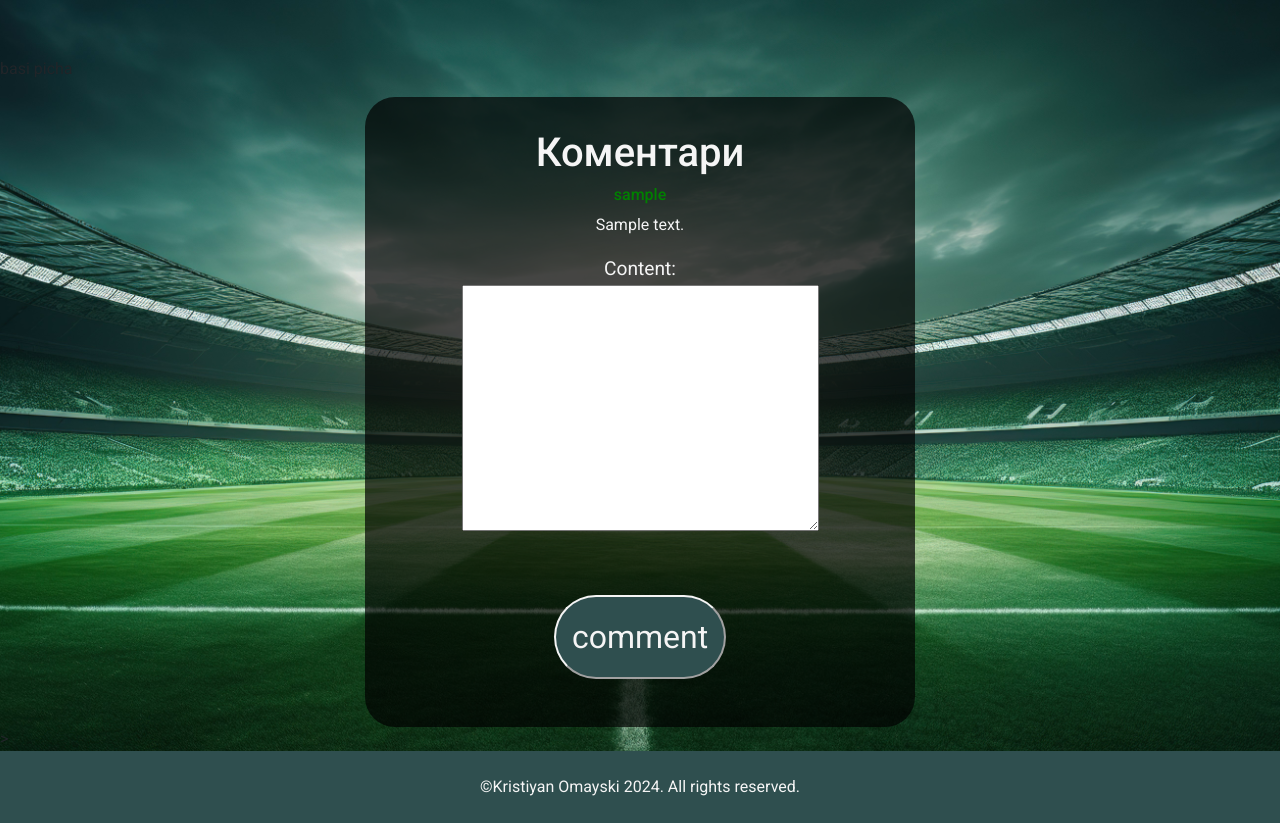
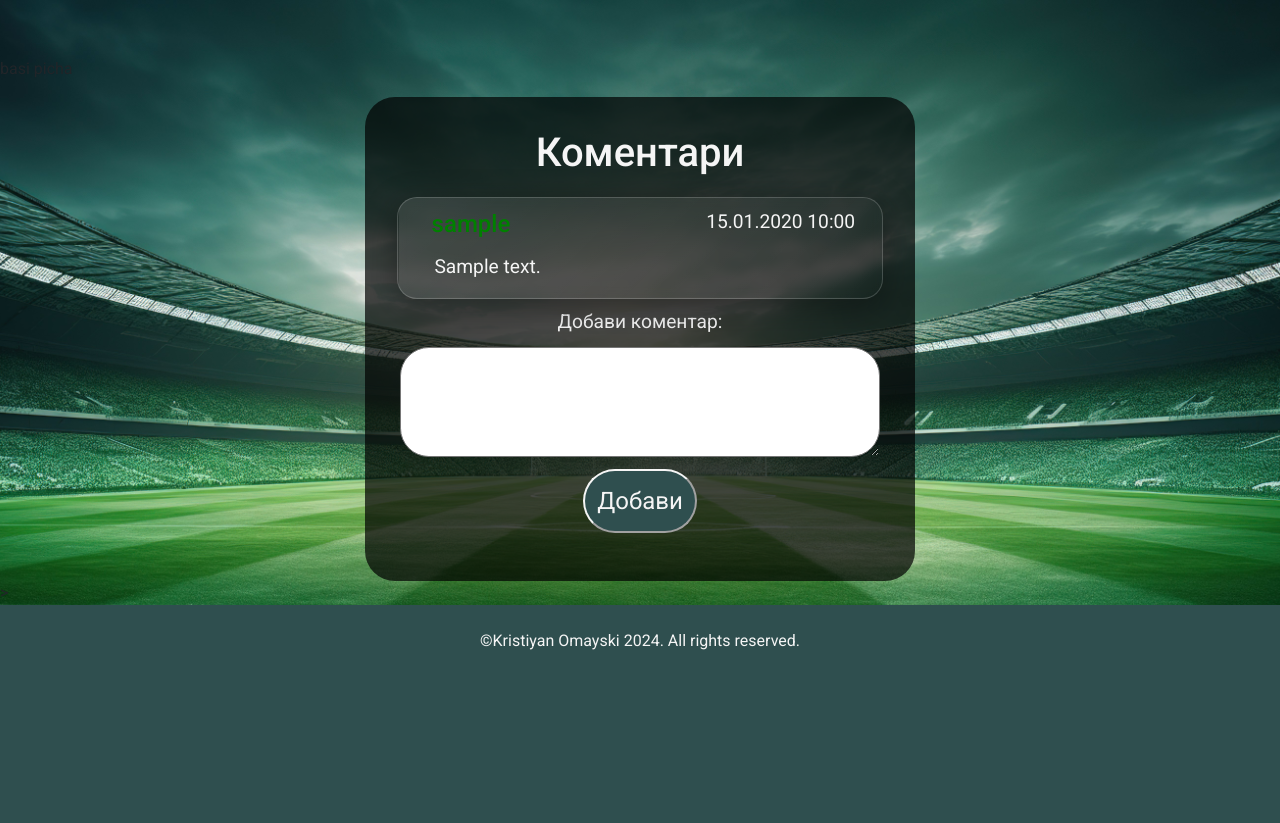
Before and after one commit to Omayski13/Coach_app, a Django app: page /drills/1/details/ in a window 1280 px wide. Shown: the part 1604-2427 px from the top of the page. After the commit the page ends 2254 px from the top, so only its background shows below. Run offline with Django 5.2, Linux system fonts and the light colour scheme; tables that the repository leaves empty hold one stand-in row (values such as "Sample post"); some libraries are stand-ins or nearby versions.

Commit message:
fix: updated template for drills details and fixed comments in it

```diff
--- a/coach_app/comments/forms.py
+++ b/coach_app/comments/forms.py
@@ -1,5 +1,6 @@
 from django import forms
 
+from coach_app.comments.mixins import CommentTextsMixin
 from coach_app.comments.models import Comment
 
 
@@ -9,5 +10,5 @@ class BaseCommentForm(forms.ModelForm):
         fields = ('content',)
 
 
-class CommentAddForm(BaseCommentForm):
+class CommentAddForm(CommentTextsMixin,BaseCommentForm):
     pass
--- /dev/null
+++ b/coach_app/comments/mixins.py
@@ -0,0 +1,9 @@
+class CommentTextsMixin():
+    def __init__(self, *args, **kwargs):
+        super().__init__(*args, **kwargs)
+
+        self.fields['content'].required = True
+        self.fields['content'].label = "Добави коментар"
+        self.fields['content'].widget.attrs.update({
+            'class': 'wide-input-comments'
+        })
--- a/coach_app/comments/models.py
+++ b/coach_app/comments/models.py
@@ -12,7 +12,7 @@ class Comment(CreatedAtMixin):
         indexes = [
             models.Index(fields=['created_at']),
         ]
-        ordering = ['-created_at']
+        ordering = ['created_at']
 
     to_drill = models.ForeignKey(
         to=Drill,
--- a/static/style/drills.css
+++ b/static/style/drills.css
@@ -216,14 +207,87 @@ div.container-drills{
     background-color: darkslategrey;
 
     text-decoration: none;
-    font-size: 1.2em; /* Adjust font size if needed */
+    font-size: 1.2em;
     padding: 0.5em 1em;
-    border: 1px solid whitesmoke; /* Optional: Add a border for styling */
-    border-radius: 1.5em; /* Optional: Add rounded corners */
-    transition: background-color 0.3s ease; /* Optional: Add hover effect */
+    border: 1px solid whitesmoke;
+    border-radius: 1.5em;
+    transition: background-color 0.3s ease;
 }
 
 .no-drills-link:hover {
     background-color: whitesmoke;
-    color: black; /* Invert colors on hover */
+    color: black;
 }
+
+
+div.comment-card{
+    background: linear-gradient(135deg, rgba(255, 255, 255, 0.1), rgba(255, 255, 255, 0));
+    backdrop-filter: blur(5px);
+    -webkit-backdrop-filter: blur(10px);
+    border-radius: 20px;
+    border: 1px solid rgba(255, 255, 255, 0.18);
+    box-shadow: 0 8px 32px rgba(0, 0, 0, 0.37);
+    margin-top: 20px;
+    background-position: right 35% bottom 45%;
+    box-sizing: border-box;
+    float: none;
+    height: auto;
+    width: auto;
+}
+
+.comment-header{
+    display: flex;
+    justify-content: space-between;
+}
+
+div.comment-card h6,
+div.comment-header p{
+    padding: 0.5em 1.4em 0 1.4em;
+    /*padding-top: 0.5em;*/
+}
+
+div.comment-card h6{
+    padding-top: 0.5em;
+    color: green;
+    text-align: left;
+    font-size: 1.5em;
+}
+
+div.comment-card a{
+    text-decoration: none;
+    color: green;
+}
+
+div.comment-card a:hover{
+    color: whitesmoke;
+}
+
+div.comment-card p{
+    padding-left: 1.9em;
+    color: whitesmoke;
+    text-align: left;
+    font-size: 1.2em;
+}
+
+
+.wide-input-comments {
+    width: 480px;
+    height: 110px;
+}
+
+.comments label{
+    padding: 0.5em 0;
+}
+
+.comments textarea{
+    border-radius: 1.5em;
+    padding:0 1em;
+    font-size: 1.2em;
+}
+
+.comments button{
+    font-size: 1.5em;
+    margin-top: 0.5em;
+
+
+}
--- a/static/style/forms.css
+++ b/static/style/forms.css
@@ -53,9 +53,7 @@ input
 .wide-input {
     width: 300px; /* Adjust the width as needed */
 }
-.wide-input-drills {
-    width: 420px; /* Adjust the width as needed */
-}
+
 
 label{
     font-size:1.2em ;
--- a/templates/drills/drills-details.html
+++ b/templates/drills/drills-details.html
@@ -57,13 +57,18 @@
     <section id="create-user">
     <h1>Коментари</h1>
         {% for comment in comments %}
-            <h6 style="color: green">{{ comment.author }}</h6>
-            <p> {{ comment.content }} </p>
+            <div class="comment-card">
+                <div class="comment-header">
+                    <h6><a href="{% url 'user-details' comment.author.pk %}"> {{ comment.author }}</a></h6>
+                    <p>{{ comment.created_at|date:"d.m.Y H:i" }}</p>
+                </div>
+                <p> {{ comment.content }} </p>
+            </div>
         {% endfor %}
-        <form method="post">
+        <form class="comments" method="post">
             {% csrf_token %}
             {{ comment_form }}
-            <button> comment</button>
+            <button>Добави</button>
         </form>
     </section>>
 {% endblock %}
```
Also changed, not shown: other parts of static/style/drills.css (+15 -24 lines).
